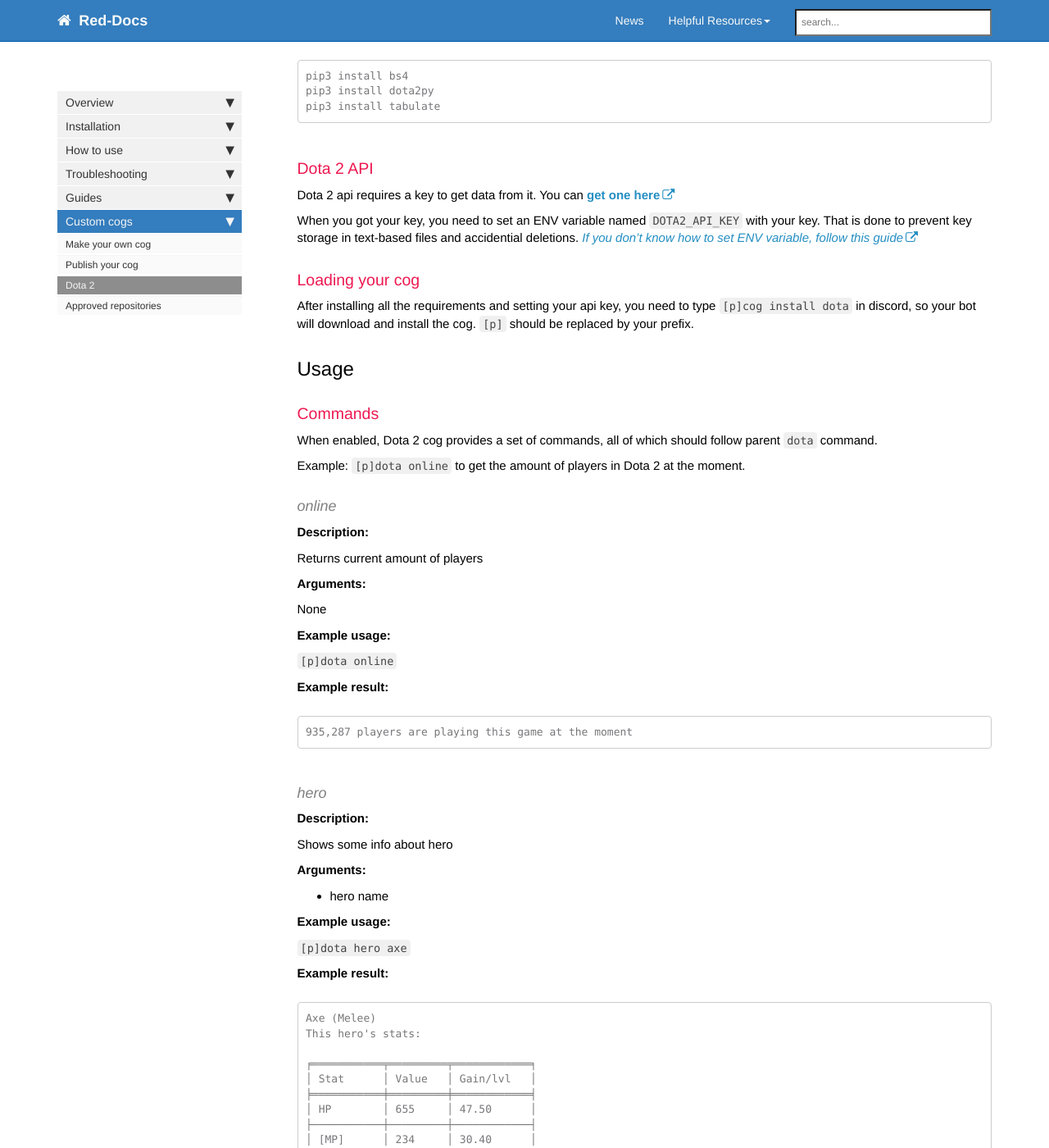
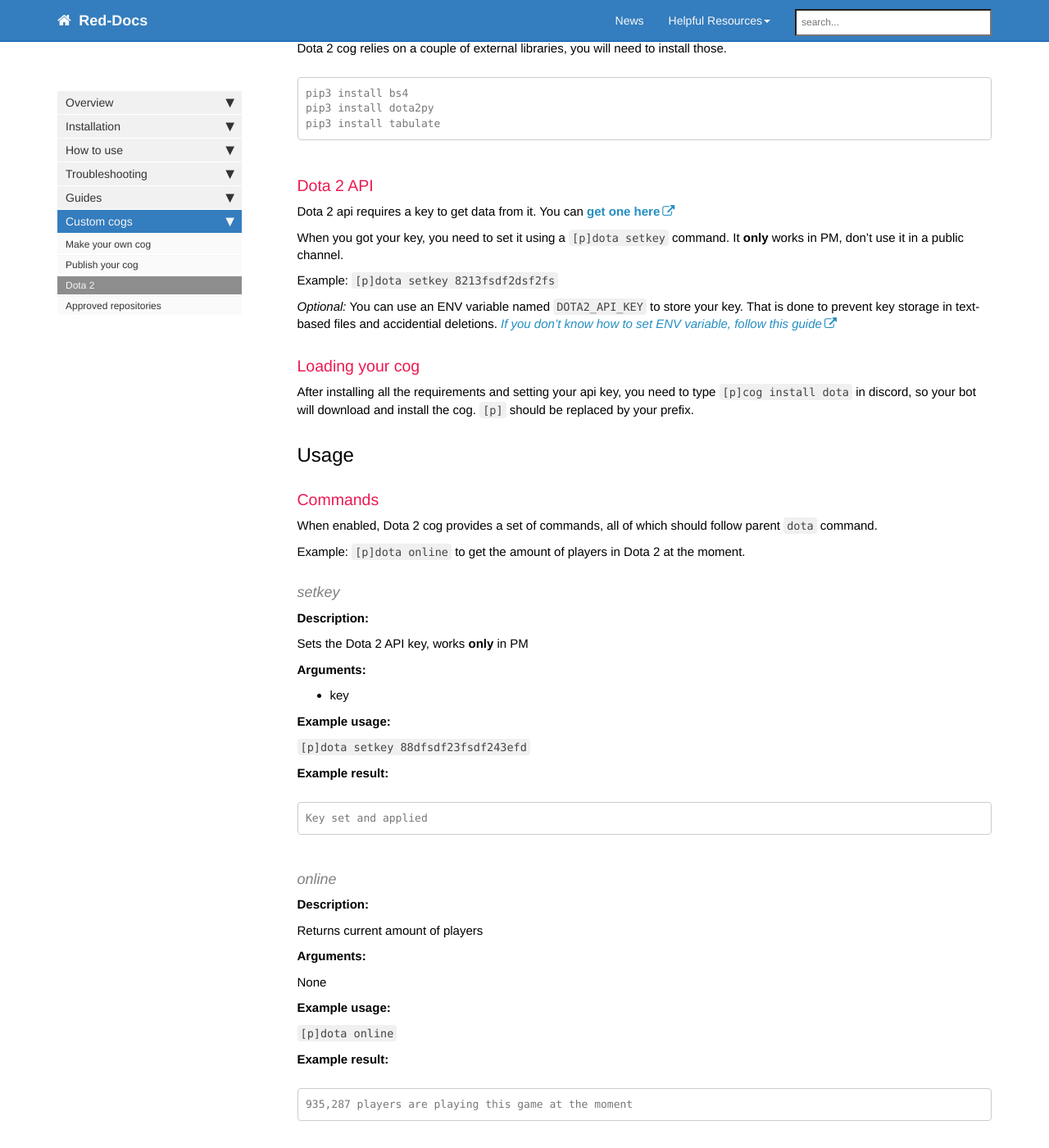
Before and after one commit to Twentysix26/Red-Docs, a Jekyll site: the page built from red/red_cog_dota.md, in a window 1280 px wide and 1400 px high, scrolled down 571 px. Shown: the whole window at 82% size. Built offline with Jekyll 4.4.1, drawn with Linux system fonts in a browser that asks for light colours; nearby versions of some CDN libraries; comment, search, counter and statistics services are not loaded.

Commit message:
updated dota docs

````diff
--- a/red/red_cog_dota.md
+++ b/red/red_cog_dota.md
@@ -20,7 +20,11 @@ pip3 install tabulate
 
 Dota 2 api requires a key to get data from it. You can [**get one here**](http://steamcommunity.com/dev/apikey)
 
-When you got your key, you need to set an ENV variable named `DOTA2_API_KEY` with your key. That is done to prevent key storage in text-based files and accidential deletions.
+When you got your key, you need to set it using a `[p]dota setkey` command. It **only** works in PM, don't use it in a public channel.
+
+Example: `[p]dota setkey 8213fsdf2dsf2fs`
+
+*Optional:* You can use an ENV variable named `DOTA2_API_KEY` to store your key. That is done to prevent key storage in text-based files and accidential deletions.
 [*If you don't know how to set ENV variable, follow this guide*](https://github.com/orels1/docs/blob/master/Misc/setting-env-variables.md )
 
 ### Loading your cog
@@ -34,6 +38,26 @@ After installing all the requirements and setting your api key, you need to type
 When enabled, Dota 2 cog provides a set of commands, all of which should follow parent `dota` command.
 
 Example: `[p]dota online` to get the amount of players in Dota 2 at the moment.
+
+#### setkey
+
+**Description:**
+
+Sets the Dota 2 API key, works **only** in PM
+
+**Arguments:**
+
+ * key
+
+**Example usage:**
+
+`[p]dota setkey 88dfsdf23fsdf243efd`
+
+**Example result:**
+
+```
+Key set and applied
+```
 
 #### online
 **Description:**
````
